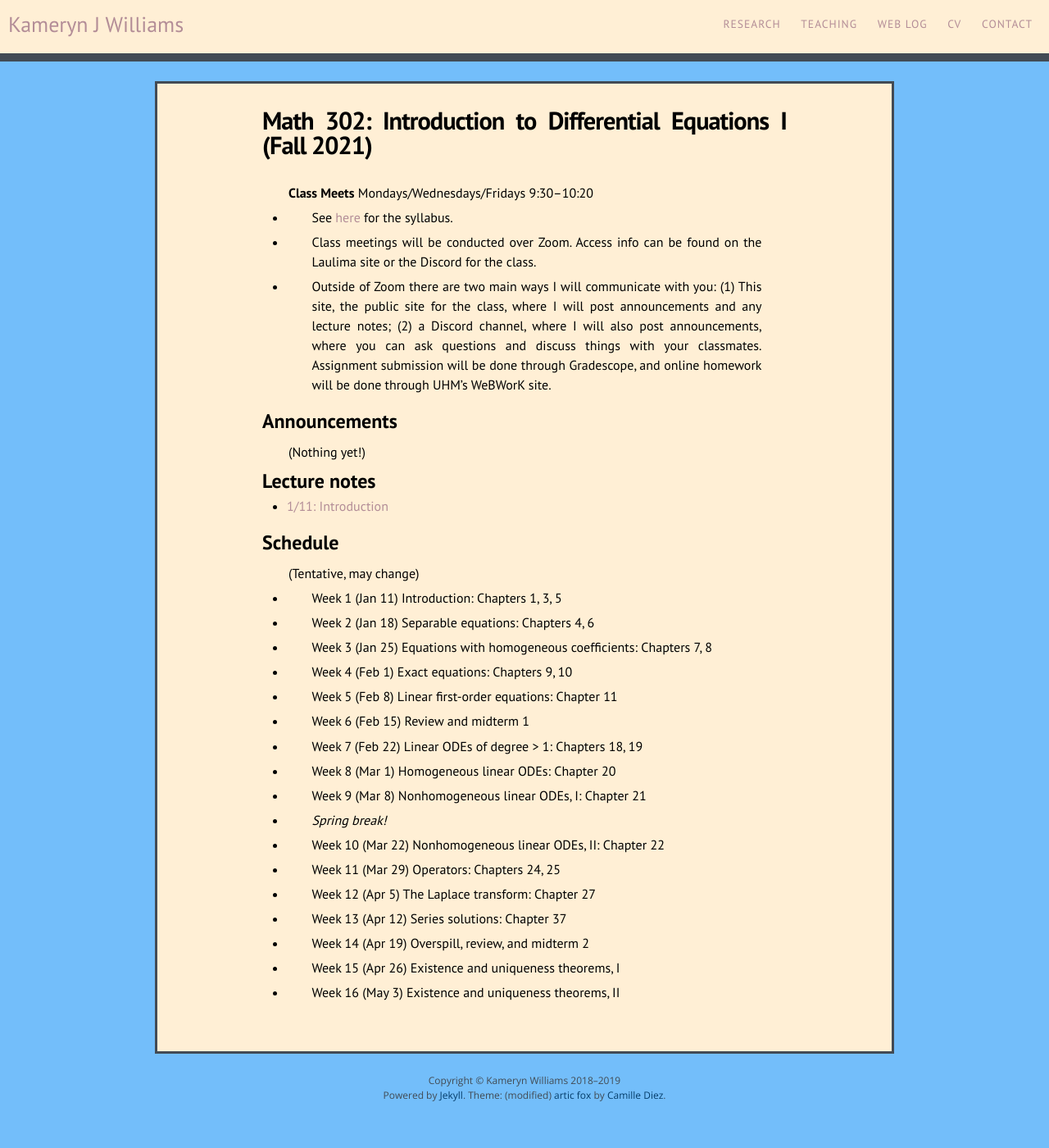
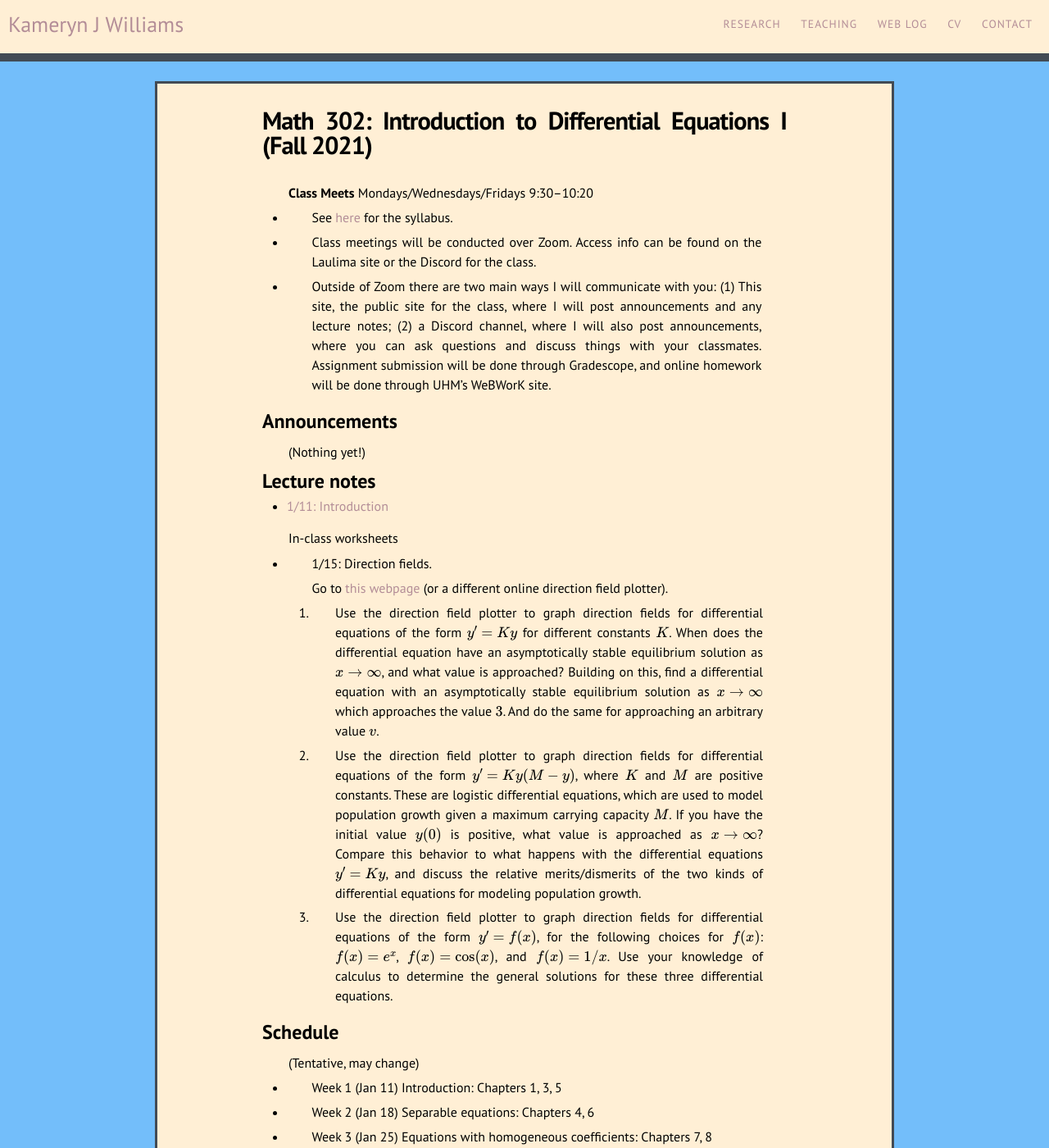
Before and after one commit to kamerynjw/kamerynjw.github.io, a Jekyll site: the page built from teaching/2021/math302.md, in a window 1280 px wide and 1400 px high. Shown: the whole window at 82% size. Built offline with Jekyll 4.4.1, drawn with Linux system fonts in a browser that asks for light colours; nearby versions of some CDN libraries; formulas are drawn with MathJax 3.

Commit message:
first in-class worksheet online

```diff
--- a/teaching/2021/math302.md
+++ b/teaching/2021/math302.md
@@ -22,6 +22,18 @@ Lecture notes
 -------
 
 * [1/11: Introduction]({{ page.url }}intro.pdf)
+
+In-class worksheets
+
+* 1/15: Direction fields.
+
+    Go to [this webpage](https://www.geogebra.org/m/W7dAdgqc) (or a different online direction field plotter).
+
+    1. Use the direction field plotter to graph direction fields for differential equations of the form $y' = Ky$ for different constants $K$. When does the differential equation have an asymptotically stable equilibrium solution as $x \to \infty$, and what value is approached? Building on this, find a differential equation with an asymptotically stable equilibrium solution as $x \to \infty$ which approaches the value $3$. And do the same for approaching an arbitrary value $v$.
+
+    2. Use the direction field plotter to graph direction fields for differential equations of the form $y' = Ky(M - y)$, where $K$ and $M$ are positive constants. These are logistic differential equations, which are used to model population growth given a maximum carrying capacity $M$. If you have the initial value $y(0)$ is positive, what value is approached as $x \to \infty$? Compare this behavior to what happens with the differential equations $y' = Ky$, and discuss the relative merits/dismerits of the two kinds of differential equations for modeling population growth.
+
+    3. Use the direction field plotter to graph direction fields for differential equations of the form $y' = f(x)$, for the following choices for $f(x)$: $f(x) = e^x$, $f(x) = \cos(x)$, and $f(x) = 1/x$. Use your knowledge of calculus to determine the general solutions for these three differential equations.
 
 Schedule
 --------
```
